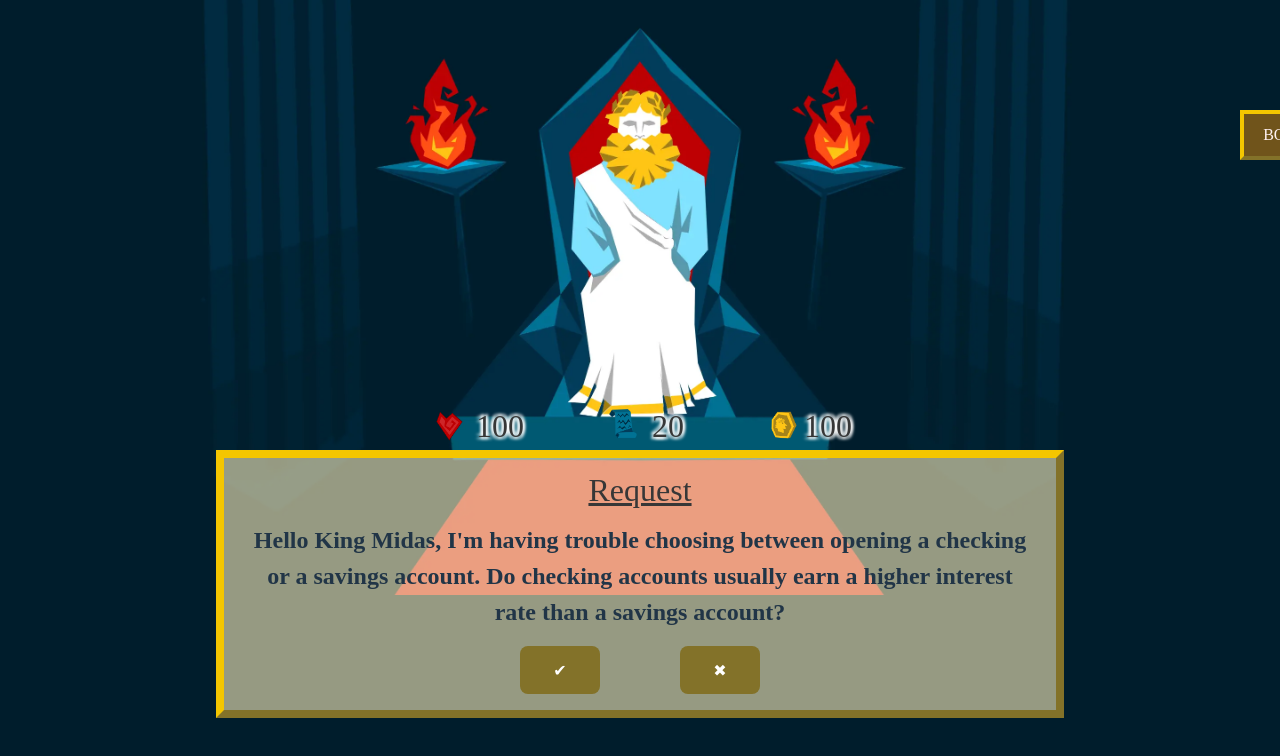
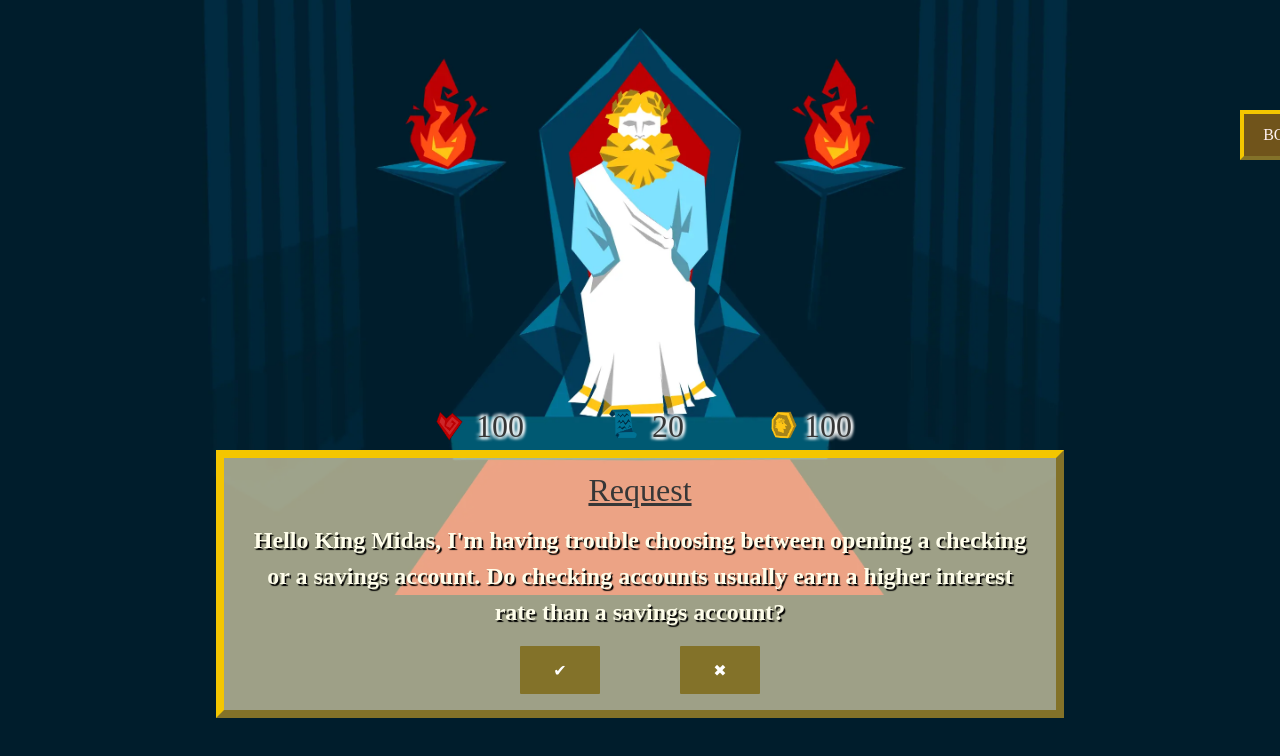
Before and after one commit to sgjohnson455/Hackillinois-2025-Golden-Decisions, a React (Vite) app in the folder my-react-app/: page /maingame in a window 1280 px wide. Shown: the top 756 px of the page. Built offline with nearby package versions, Linux system fonts and the light colour scheme; a web font is replaced by a local one.

Commit message:
readable text, and sharper buttons

```diff
--- a/my-react-app/src/components/Textbox.jsx
+++ b/my-react-app/src/components/Textbox.jsx
@@ -1,7 +1,7 @@
 import React, { useState } from 'react';
 
 import styles from './Textbox.module.css';
-import {updateStats} from '../assets/updateStats.js'
+import { updateStats } from '../assets/updateStats.js'
 import requests from '../assets/requests.json';
 
 
@@ -16,11 +16,11 @@ export default function Textbox() {
     // console.log(request);
     return (
         <div className={styles.layout}>
-            <p className={styles.text}> <u>Request</u> </p>
+            <p className={styles.header}> <u>Request</u> </p>
             <h2 className={styles.text}>{request.description}</h2>
-            <div style={{display: 'flex', flexDirection: 'row', gap: '5rem'}}>
-                <button className={styles.button} id={`YES`} onClick={() => {reqId = updateStats(request.id, true); chooseRequest(reqId)}}>✔</button>
-                <button className={styles.button} id={`NO`} onClick={() => {reqId = updateStats(request.id, false); chooseRequest(reqId)}}>✖</button>
+            <div style={{ display: 'flex', flexDirection: 'row', gap: '5rem' }}>
+                <button className={styles.button} id={`YES`} onClick={() => { reqId = updateStats(request.id, true); chooseRequest(reqId) }}>✔</button>
+                <button className={styles.button} id={`NO`} onClick={() => { reqId = updateStats(request.id, false); chooseRequest(reqId) }}>✖</button>
             </div>
         </div>
     )
--- a/my-react-app/src/components/Textbox.module.css
+++ b/my-react-app/src/components/Textbox.module.css
@@ -24,7 +24,7 @@
     align-items: center;
     width: 50rem;
     height: fit-content;
-    background-color: #fff1be96;
+    background-color: #fff1be9e;
     border: solid 0.5rem;
     border-color: #f4c600 #837229 #837229 #f4c600;
     padding: 1rem;
@@ -36,7 +36,19 @@
     margin: 0.5rem;
     float: left;
     text-align: center;
+    text-shadow: 1.5px 1.5px 1px black;
+    color: rgb(255, 254, 235);
+
 }
+
+.header {
+    margin: 0.5rem;
+    float: left;
+    text-align: center;
+
+}
+
+
 
 .gui {
     display: flex;
@@ -49,6 +61,7 @@
     height: 3rem;
     background-color: #837229;
     color: white;
+    border-radius: 1px;
     -webkit-user-select: none;
     /* Safari */
     -moz-user-select: none;
```
